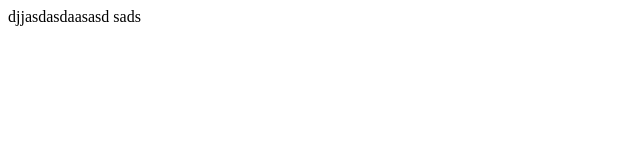
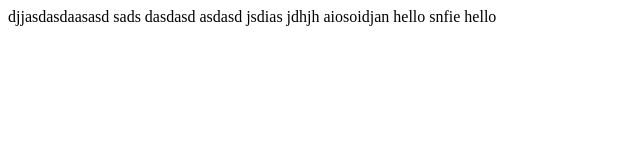
Before and after one commit to kourosa/o, a website: page index.html in a window 1280 px wide. Shown: the whole page, without its empty margins (0-640 px from the left). Drawn offline with Linux system fonts and the light colour scheme.

Commit message:
boookkkoooo

```diff
--- a/hell.js
+++ b/hell.js
@@ -1 +1 @@
-console.log("test");
+console.log("testsadasd");
--- a/index.html
+++ b/index.html
@@ -7,5 +7,5 @@
     <title>Document</title>
   </head>
   <body></body>
-  djjasdasdaasasd sads
+  djjasdasdaasasd sads dasdasd asdasd jsdias jdhjh aiosoidjan hello snfie hello
 </html>
--- a/package.json
+++ b/package.json
@@ -8,5 +8,5 @@
   },
   "keywords": [],
   "author": "",
-  "license": "ISC"
+  "license": "ISCssd"
 }
```
